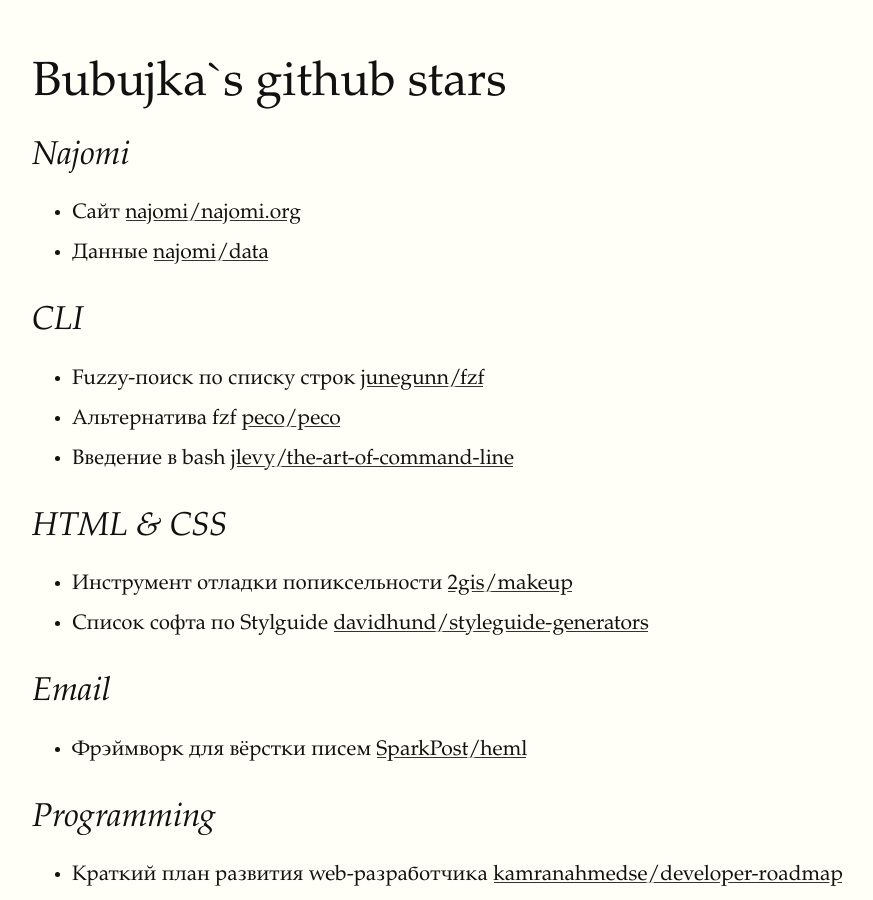
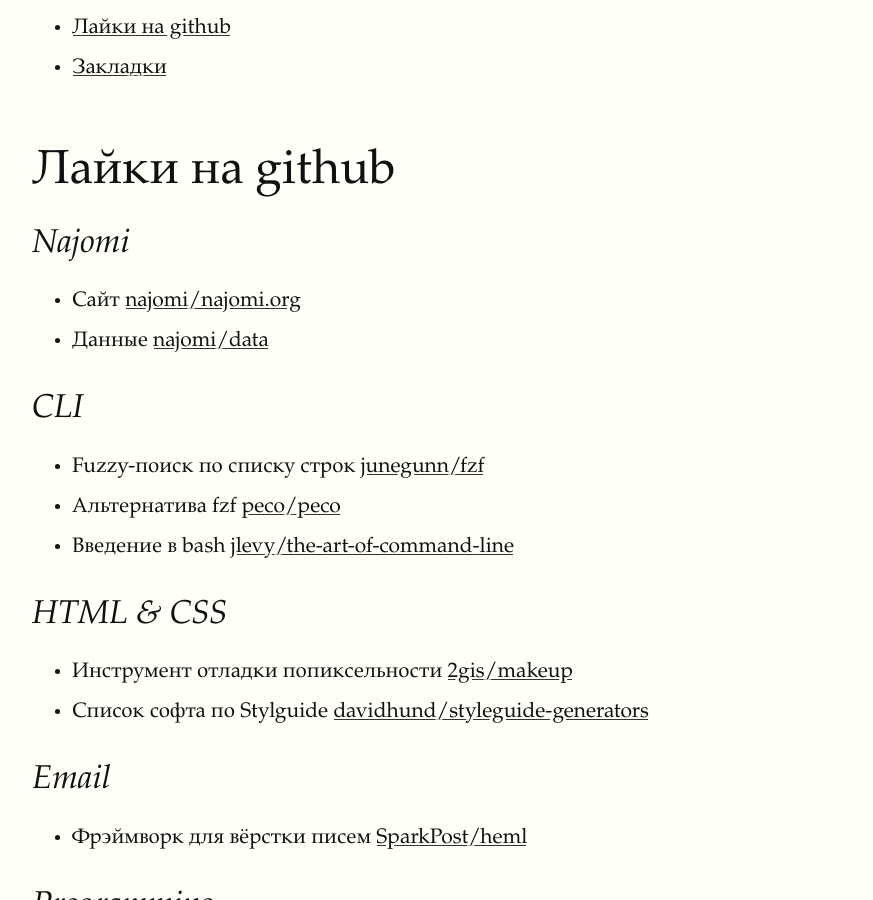
Before and after one commit to Bubujka/my, a Jekyll site: the page built from stars.md, in a window 1280 px wide and 900 px high. Shown: the whole window, without its empty margins (128-1001 px from the left). Built offline with Jekyll 4.4.1, drawn with Linux system fonts in a browser that asks for light colours; our own code applies the rules of GitHub Pages for plain Markdown files.

Commit message:
Подобие меню

```diff
--- a/_layouts/default.html
+++ b/_layouts/default.html
@@ -4,7 +4,14 @@
     <link rel="stylesheet" href="tufte.css">
   </head>
   <body>
+    <header>
+      <ul>
+        <li><a href="/stars.html">Лайки на github</a></li>
+        <li><a href="/links.html">Закладки</a></li>
+      </ul>
+    </header>
     <div class="content">
+      <h1>{{page.title}}</h1>
       {{content}}
     </div>
   </body>
--- a/stars.md
+++ b/stars.md
@@ -1,6 +1,6 @@
 ---
+title: Лайки на github
 ---
-# Bubujka`s github stars
 
 ## Najomi
 - Сайт [najomi/najomi.org](https://github.com/najomi/najomi.org)
```
Also changed, not shown: README.md (+1 -6 lines), games.md (+1 -1 lines), links.md (+1 -1 lines).
